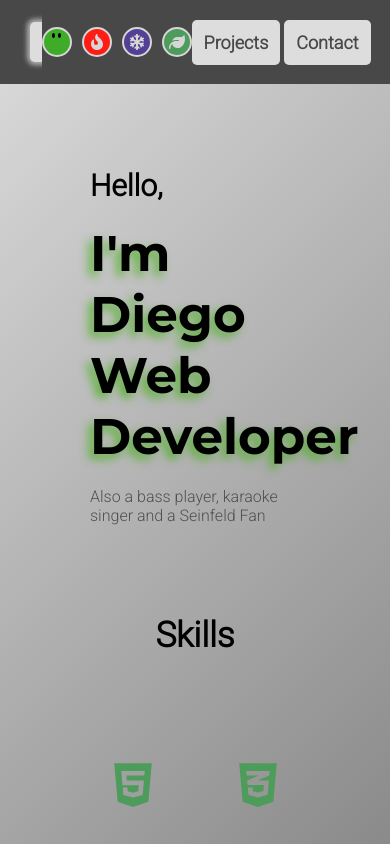
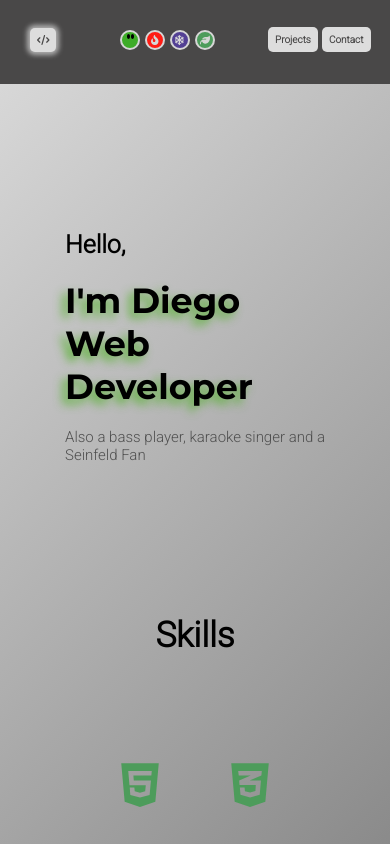
Before and after one commit to Diego-Bittencourt/portfolio_page, a Vue app: page / in a window 390 px wide. Shown: the top 844 px of the page. Built offline with nearby package versions, Linux system fonts and the light colour scheme; a web font is replaced by a local one.

Commit message:
FEAT - responsiveness implemented.

```diff
--- a/src/components/UI/BaseButton.vue
+++ b/src/components/UI/BaseButton.vue
@@ -110,5 +110,17 @@ a:hover {
   transition: all 0.3s ease-in;
 }
 
+@media screen and (max-width: 500px){
+  a,
+  button {
+    padding: 0.5rem;
+  }
+}
 
+@media screen and (max-width: 380px){
+  a,
+  button {
+    padding: 0.2rem;
+  }
+}
 </style>
--- a/src/components/layout/TheFooter.vue
+++ b/src/components/layout/TheFooter.vue
@@ -29,6 +29,7 @@
 footer {
     width: 100%;
     height: 10vh;
+    min-height: 60px;
     display: flex;
     justify-content: center;
     padding: 0 3rem;
@@ -63,4 +64,11 @@ h4 {
     height: 100%;
     border: 1px solid red;
 }
+
+@media screen and (max-width: 420px) {
+  h4,
+  h2 {
+    font-size: 1rem;
+  }
+}
 </style>
--- a/src/components/layout/TheHeader.vue
+++ b/src/components/layout/TheHeader.vue
@@ -11,7 +11,11 @@
         </div>
       </div>
       <div class="btnwrapper">
-        <div class="slimeselector colorbtn" :style="slimeButton" @click="toggleSlime">
+        <div
+          class="slimeselector colorbtn"
+          :style="slimeButton"
+          @click="toggleSlime"
+        >
           <div class="eyeswrapper" v-if="!isSlimeVisible">
             <div class="left eye"></div>
             <div class="right eye"></div>
@@ -41,11 +45,11 @@
 
 <script>
 export default {
-  emits:["toggleSlimeVisibility"],
+  emits: ["toggleSlimeVisibility"],
   data() {
     return {
       themeColor: "",
-      isSlimeVisible: false
+      isSlimeVisible: false,
     };
   },
   methods: {
@@ -59,21 +63,21 @@ export default {
     toggleSlime() {
       this.isSlimeVisible = !this.isSlimeVisible;
       this.$emit("toggleSlimeVisibility", this.isSlimeVisible);
-    }
+    },
   },
   computed: {
     slimeButton() {
       if (this.isSlimeVisible === true) {
         return "background-color: transparent;";
-      } else if(this.themeColor === "blue" && this.isSlimeVisible === false) {
+      } else if (this.themeColor === "blue" && this.isSlimeVisible === false) {
         return "background-color: #71c7f0aa;";
-      } else if (this.themeColor === "red"  && this.isSlimeVisible === false) {
+      } else if (this.themeColor === "red" && this.isSlimeVisible === false) {
         return "background-color: #ff1c14aa;";
       } else {
         return "background-color: #39DE18aa;";
       }
-    }
-  }
+    },
+  },
 };
 </script>
 
@@ -83,6 +87,7 @@ header {
   justify-content: center;
   align-content: center;
   height: 10vh;
+  min-height: 55px;
   width: 100%;
   background-color: #494848;
   font-size: inherit;
@@ -147,7 +152,6 @@ h1 {
 .switchlink {
   position: relative;
 }
-
 
 .backtop {
   position: absolute;
@@ -254,4 +258,61 @@ h1 {
     transform: scaleY(1);
   }
 }
+
+@media screen and (max-width: 860px) {
+  .switchlink {
+    display: none;
+  }
+}
+
+@media screen and (max-width: 500px) {
+  header {
+    min-height: 35px;
+  }
+
+  header nav {
+    flex-wrap: wrap;
+    gap: 10px;
+    height: 7vh;
+    margin-top: 10px;
+  }
+
+  ul {
+    justify-self: center;
+  }
+
+  ul h1 {
+    font-size: 1rem;
+  }
+
+  a {
+    padding: 0.2rem;
+  }
+
+  .colorbtn {
+    width: 20px;
+    height: 20px;
+  }
+
+  .blueselector:hover {
+    box-shadow: 0 0 3px 3px #534094;
+  }
+
+  .greenselector:hover {
+    box-shadow: 0 0 3px 3px #4d9c5b;
+  }
+
+  .redselector:hover {
+    box-shadow: 0 0 3px 3px #ff1c14;
+  }
+
+  .btnwrapper {
+    gap: 0px;
+    width: 100px;
+  }
+
+  svg {
+    font-size: 1rem;
+  }
+}
 </style>
--- a/src/components/layout/TheSlime.vue
+++ b/src/components/layout/TheSlime.vue
@@ -457,4 +457,12 @@ export default {
   background-color: rgba(48, 48, 48, 0.644);
   border-radius: 100%;
 }
+
+@media screen and (max-width: 480px) {
+  .slimewrapper {
+    width: 70px;
+    height: 45px;
+
+  }
+}
 </style>
--- a/src/components/slime/AfterBurn.vue
+++ b/src/components/slime/AfterBurn.vue
@@ -250,31 +250,6 @@ export default {
   bottom: 0;
 }
 
-.fireball {
-  position: absolute;
-  border-radius: 50%;
-  height: 20px;
-  width: 20px;
-  background: radial-gradient(
-      circle at 50% 0,
-      rgba(255, 0, 0, 0.5),
-      rgba(208, 255, 0, 0) 70.71%
-    ),
-    radial-gradient(
-      circle at 6.7% 75%,
-      rgba(255, 0, 255, 0.5),
-      rgba(255, 0, 85, 0) 70.71%
-    ),
-    radial-gradient(
-        circle at 93.3% 75%,
-        rgba(255, 94, 0, 0.5),
-        rgba(255, 0, 0, 0.568) 70.71%
-      )
-      beige;
-  border: 1px solid black;
-  z-index: 5;
-}
-
 .burnwrap {
   width: 5%;
   height: 2%;
@@ -368,4 +343,12 @@ export default {
   top: -50%;
   transform: rotate(-30deg);
 }
+
+@media screen and (max-width: 480px) {
+  .flamewrapper {
+    width: 35px;
+    height: 35px;
+
+  }
+}
 </style>
--- a/src/components/slime/SlimeDialog.vue
+++ b/src/components/slime/SlimeDialog.vue
@@ -183,4 +183,10 @@ p {
 .dialog-leave-active {
   transition: 0.4s all ease-out;
 }
+
+@media screen and (max-width: 520px) {
+  p {
+    font-size: 1rem;
+  }
+}
 </style>
--- a/src/pages/ContactInfo.vue
+++ b/src/pages/ContactInfo.vue
@@ -85,6 +85,7 @@ form {
     margin: 2rem;
     padding: 1rem;
     height: 60vh;
+    min-height: 340px;
 }
 
 h1 {
--- a/src/pages/FrontPainel.vue
+++ b/src/pages/FrontPainel.vue
@@ -69,7 +69,7 @@ export default {
   align-items: center;
   justify-content: space-around;
   flex-wrap: wrap;
-  min-height: 60vh;
+  min-height: 70vh;
   width: 100%;
 }
 
@@ -117,6 +117,7 @@ h5 {
   align-items: center;
   flex-direction: column;
   width: 30%;
+  min-width: 220px;
 }
 
 li {
@@ -161,10 +162,10 @@ li:hover .skilltext {
 
 .frontlogo {
   width: 65%;
+  min-width: 450px;
 }
 
 .frontcard {
-  min-width: 250px;
   min-height: 400px;
   height: 100%;
   border-radius: 10px;
@@ -251,4 +252,23 @@ li:hover .skilltext {
 .bluecard {
   background-color: #534094;
 }
+
+@media screen and (max-width: 520px) {
+  h1 {
+    font-size: 3.5rem;
+
+  }
+
+  p {
+    font-size: 2.5rem;
+  }
+
+  h4 {
+    font-size: 1.5rem;
+  }
+
+  .frontlogo {
+    min-width: 300px;
+  }
+}
 </style>
```
